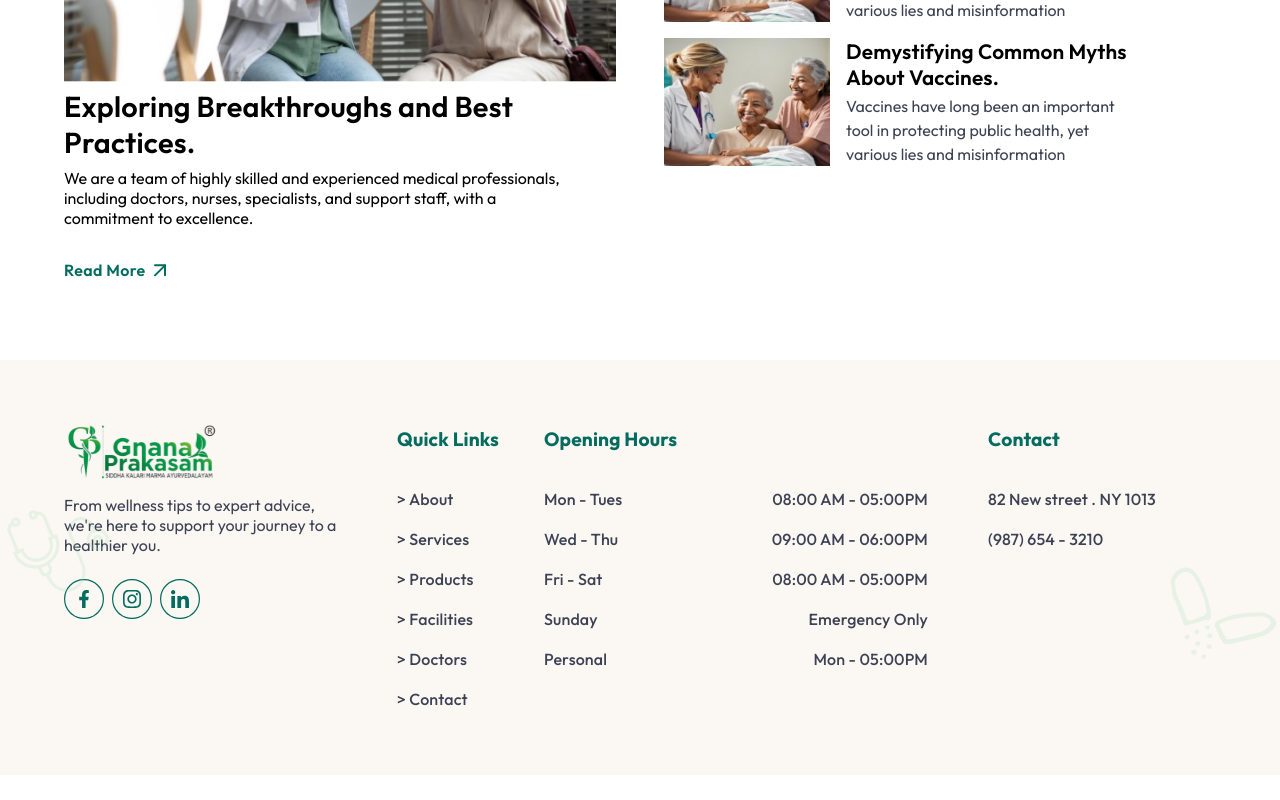
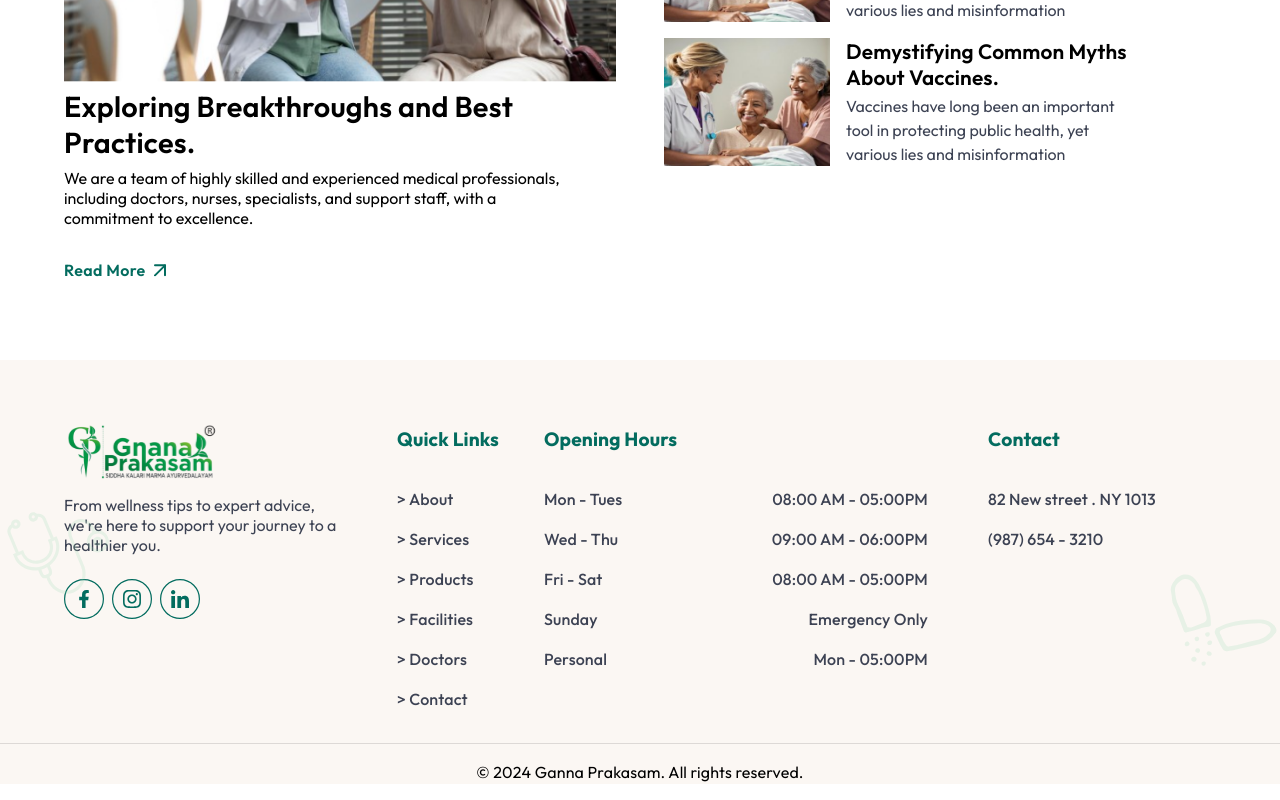
Before and after one commit to Resvan/comming-soon, a React (Vite) app: page /home in a window 1280 px wide. Shown: the part 5679-6479 px from the top of the page. Before the commit the page ends 6454 px from the top, so only its background shows below. Built offline with nearby package versions, Linux system fonts and the light colour scheme; the HTML template or start-up script is replaced by a standard one.

Commit message:
copy right

```diff
--- a/src/components/Footer/Footer.jsx
+++ b/src/components/Footer/Footer.jsx
@@ -1,4 +1,4 @@
-import { Box, Container, Grid, Typography } from '@mui/material'
+import { Box, Container, Divider, Grid, Typography } from '@mui/material'
 import React from 'react'
 import logoImage from '../../assets/gp-1.svg';
 import Facebook from '../../assets/facebook.svg';
@@ -14,7 +14,7 @@ const Footer = () => {
             <Box
                 sx={{
                     backgroundColor: '#FBF7F3',
-                    py: '4rem',
+                    pt: '4rem',
                     position: 'relative'
                 }}
             >
@@ -317,6 +317,16 @@ const Footer = () => {
                         </Grid>
                     </Grid>
                 </Container>
+                <Divider sx={{
+                    mt:4,
+                }} />
+                <Typography sx={{
+                    fontFamily: 'Outfit',
+                    textAlign: 'center',
+                    my:2
+                }}>
+                    © 2024 Ganna Prakasam. All rights reserved.
+                </Typography>
             </Box>
         </footer>
     )
```
